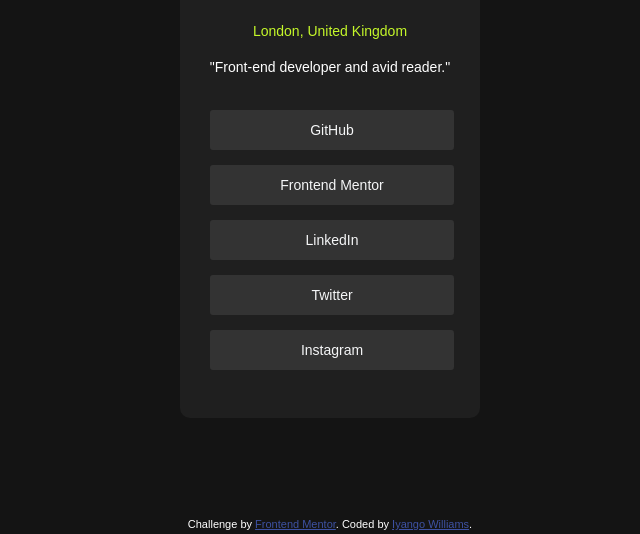
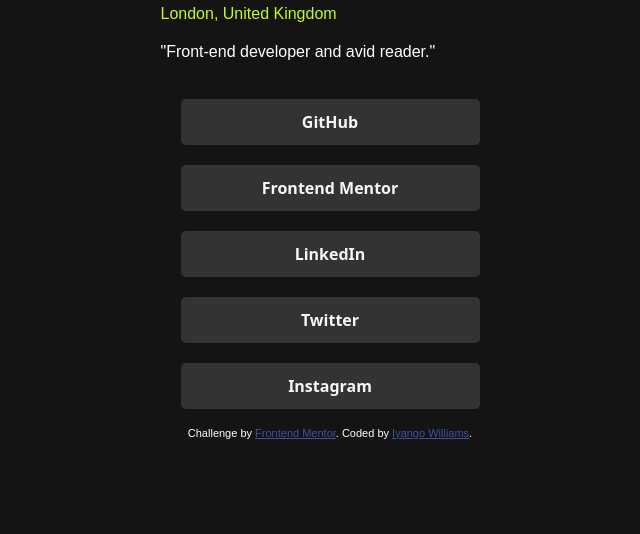
Before and after one commit to ibidiuntold/social-media-challenge, a plain HTML site: page index.html in a window 1280 px wide. Shown: the part 282-816 px from the top of the page, without its empty margins (310-950 px from the left). Drawn offline with Linux system fonts and the light colour scheme.

Commit message:
Update styles.css with new code

```diff
--- a/styles.css
+++ b/styles.css
@@ -6,25 +6,31 @@ body {
     font-family: 'Kumbh Sans', sans-serif;
     background-color: hsl(0, 0%, 8%);
     color: hsl(0, 0%, 100%);
-    margin: 0;
-    padding: 0;
+    place-content: center;
+    display: flex;
+    justify-content: center;
+    align-items: center;
+    min-height: 100vh;
+    flex-direction: column;
+
 }
-.intro {
+
+.container {
+    display: flex;
+    flex-direction: column;
     text-align: center;
     background-color: hsl(0, 0%, 12%);
     font-size: 14px;
-    box-sizing: border-box;
-    width: 300px;
-    height: 600px;
+    width: 340px;
+    min-height: 600px;
     border-radius: 10px;
-    margin: auto;
-    margin-top: 100px;
-    margin-bottom: 100px;
-    padding: 20px 10px;
+    box-shadow: 0 0 10px hsl(0, 0%, 20%);
 }
 
-#address {
+
+p[id="address"] {
     color: hsl(75, 94%, 57%);
+    margin: -10px;
 }
 
 h1, p[id="address"], p {
@@ -42,31 +48,40 @@ img {
 }
 
 .links {
-    display: block;
-    margin: 15px 20px;
+    display: flex;
+    flex-direction: column;
+    place-content: center;
+    margin: 8px 20px;
     max-width: fit-content;
+    max-height: fit-content;
 
 }
 .one, .two, .three, .four, .five {
     background-color: hsl(0, 0%, 20%);
     border: none 1px;
-    border-radius: 3px;
-    width: 220px;
+    border-radius: 5px;
+    width: 275px;
     height: 40px;
     text-align: center;
     padding: 12px;
     max-height: fit-content;
-    max-width: 250px;
+    max-width: 100%;
     color: #f5f6f7;
     text-decoration: none;
     display: block;
-    margin: 15px auto;
-    font-family
-    : Arial, Helvetica, sans-serif;
-    font-display: block;
+    margin: 10px auto;
+    font-family: system-ui, -apple-system, BlinkMacSystemFont, 'Segoe UI', Roboto, Oxygen, Ubuntu, Cantarell, 'Open Sans', 'Helvetica Neue', sans-serif;
+    font-weight: bold;
 }
 
 a:hover {
     background-color: hsl(75, 94%, 57%);
     color: hsl(0, 0%, 12%);
 }
+
+footer {
+    text-align: center;
+    font-size: 10px;
+    color: hsl(228, 45%, 44%);
+    margin-top: 20px;
+}
```
